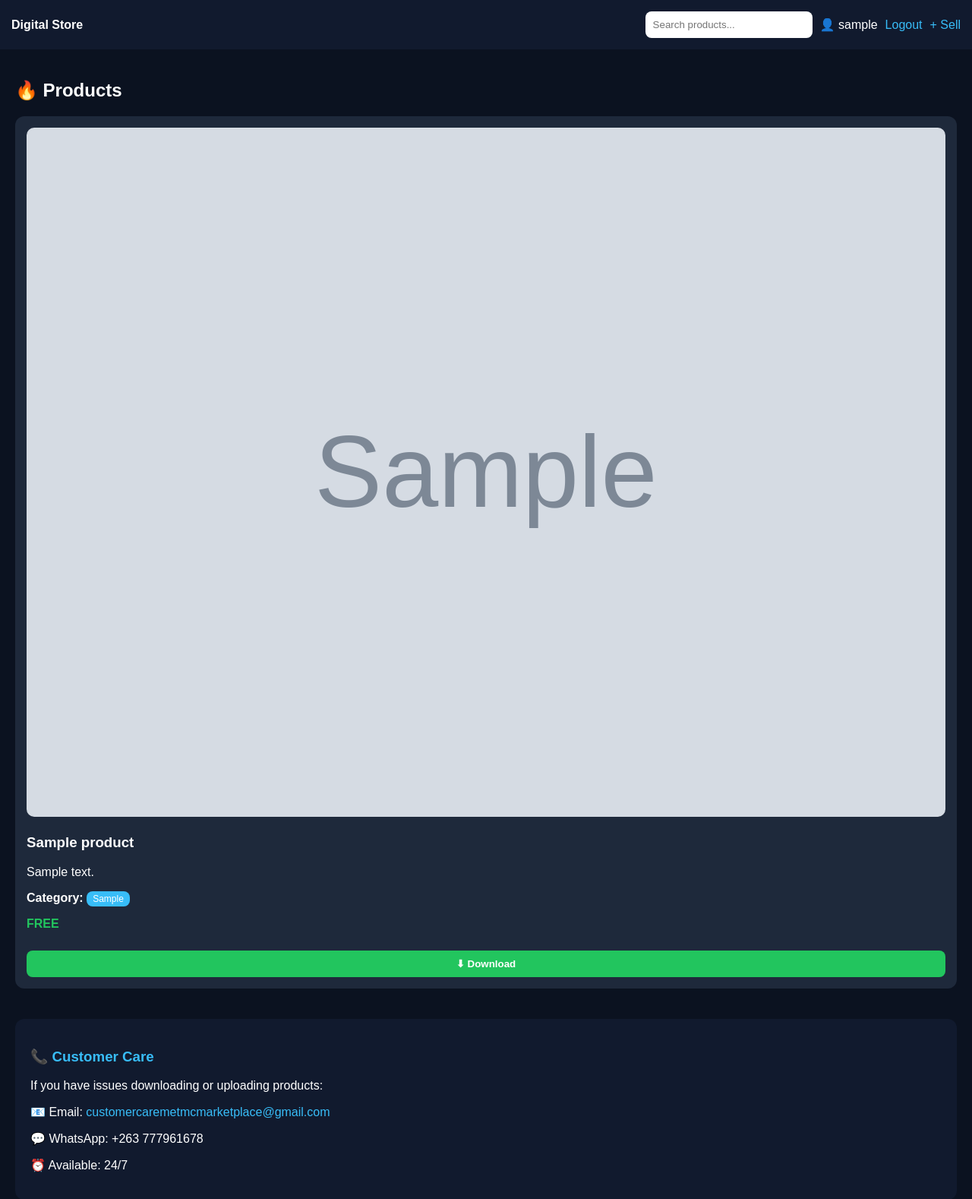
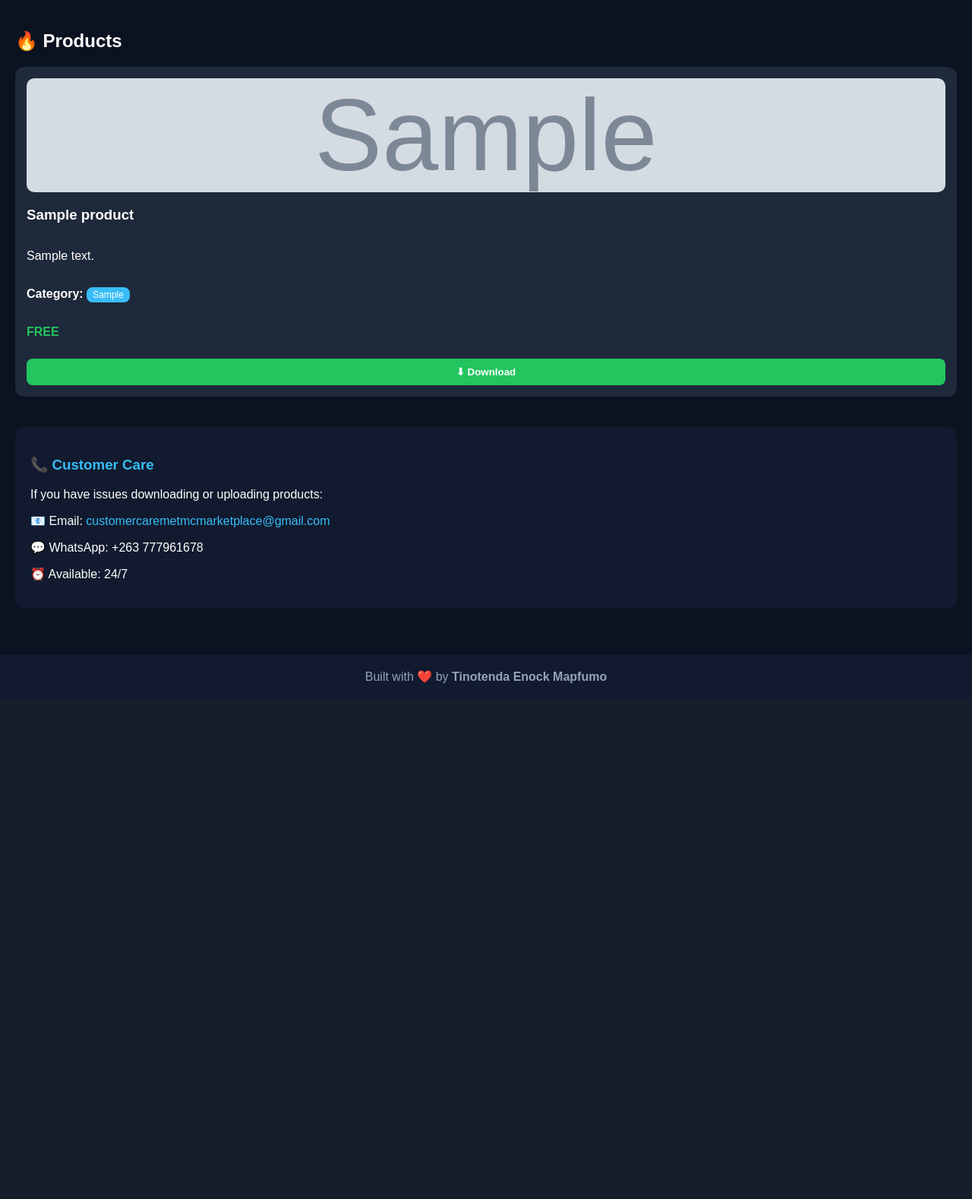
Before and after one commit to TEMMC/digital_store-, a Flask app: template templates/index.html in a window 1280 px wide. Shown: the top 1578 px of the page at 76% size. After the commit the page ends 899 px from the top, so only its background shows below. Run offline with Flask 3, Linux system fonts and the light colour scheme; the template is opened without the code that fills it: values that come from a table or form of the project are taken from there, others are empty; the visitor is signed in with stand-in values (Sample User, id 1); tables that the repository leaves empty hold one stand-in row (values such as "Sample post"); grey boxes marked "Sample" are stand-in pictures.

Commit message:
Upgrade UI: categories, better product cards, layout improvements

```diff
--- a/templates/index.html
+++ b/templates/index.html
@@ -12,6 +12,7 @@ body {
     color: white;
 }
 
+/* HEADER */
 header {
     background: #111a2e;
     padding: 15px;
@@ -25,10 +26,15 @@ a {
     text-decoration: none;
 }
 
-.container {
-    padding: 20px;
+/* TOP BAR */
+.topbar {
+    display: flex;
+    gap: 10px;
+    align-items: center;
+    flex-wrap: wrap;
 }
 
+/* SEARCH */
 .search-box input {
     padding: 10px;
     width: 200px;
@@ -36,6 +42,34 @@ a {
     border: none;
 }
 
+/* CATEGORY BAR */
+.category-bar {
+    margin-top: 15px;
+    display: flex;
+    gap: 10px;
+    flex-wrap: wrap;
+}
+
+.category-bar a {
+    padding: 6px 12px;
+    background: #1e293b;
+    border-radius: 8px;
+    font-size: 13px;
+    transition: 0.2s;
+}
+
+.category-bar a:hover {
+    background: #38bdf8;
+    color: black;
+}
+
+/* PAGE WRAPPER */
+.container {
+    padding: 20px;
+}
+<style>
+
+/* PRODUCT GRID */
 .product-grid {
     display: grid;
     grid-template-columns: repeat(auto-fit, minmax(220px, 1fr));
@@ -43,22 +77,31 @@ a {
     margin-top: 20px;
 }
 
+/* PRODUCT CARD */
 .card {
     background: #1e293b;
     padding: 15px;
     border-radius: 12px;
     transition: 0.2s;
+    display: flex;
+    flex-direction: column;
+    justify-content: space-between;
 }
 
 .card:hover {
     transform: scale(1.02);
 }
 
+/* IMAGE FIX (Render-safe) */
 .card img {
     width: 100%;
+    height: 150px;
+    object-fit: cover;
     border-radius: 10px;
+    background: #0b1220;
 }
 
+/* BADGE */
 .badge {
     background: #38bdf8;
     padding: 3px 8px;
@@ -66,6 +109,7 @@ a {
     font-size: 12px;
 }
 
+/* BUTTONS */
 button {
     padding: 10px;
     width: 100%;
@@ -87,12 +131,7 @@ button:disabled {
     cursor: not-allowed;
 }
 
-.topbar {
-    display: flex;
-    gap: 10px;
-    align-items: center;
-}
-
+/* SUPPORT BOX */
 .support-box {
     margin-top: 40px;
     background: #111a2e;
@@ -104,6 +143,7 @@ button:disabled {
     color: #38bdf8;
 }
 
+/* FOOTER */
 footer {
     text-align: center;
     padding: 20px;
@@ -111,36 +151,27 @@ footer {
     background: #111a2e;
     color: #94a3b8;
 }
+
+/* EMPTY STATE */
+.empty {
+    text-align: center;
+    padding: 40px;
+    color: #94a3b8;
+}
+
 </style>
 </head>
 
 <body>
-
-<header>
-    <div><b>Digital Store</b></div>
-
-    <div class="topbar">
-        <form method="GET" action="/" class="search-box">
-            <input name="search" placeholder="Search products...">
-        </form>
-
-        {% if session.get('user') %}
-            <span>👤 {{ session['user'] }}</span>
-            <a href="/logout">Logout</a>
-        {% else %}
-            <a href="/login">Login</a>
-            <a href="/register">Register</a>
-        {% endif %}
-
-        {% if session.get('role') == 'seller' %}
-            <a href="/add">+ Sell</a>
-        {% endif %}
-    </div>
-</header>
-
 <div class="container">
 
     <h2>🔥 Products</h2>
+
+    {% if products|length == 0 %}
+        <div class="empty">
+            No products available yet.
+        </div>
+    {% endif %}
 
     <div class="product-grid">
 
@@ -149,12 +180,17 @@ footer {
 
             {% if p.image_path %}
                 <img src="{{ p.image_path }}" alt="product image">
+            {% else %}
+                <img src="/static/placeholder.png" alt="no image">
             {% endif %}
 
             <h3>{{ p.name }}</h3>
             <p>{{ p.description }}</p>
 
-            <p><b>Category:</b> <span class="badge">{{ p.category }}</span></p>
+            <p>
+                <b>Category:</b>
+                <span class="badge">{{ p.category }}</span>
+            </p>
 
             <p>
                 {% if p.is_free %}
@@ -176,7 +212,6 @@ footer {
         {% endfor %}
 
     </div>
-
     <!-- CUSTOMER CARE -->
     <div class="support-box">
         <h3>📞 Customer Care</h3>
```
